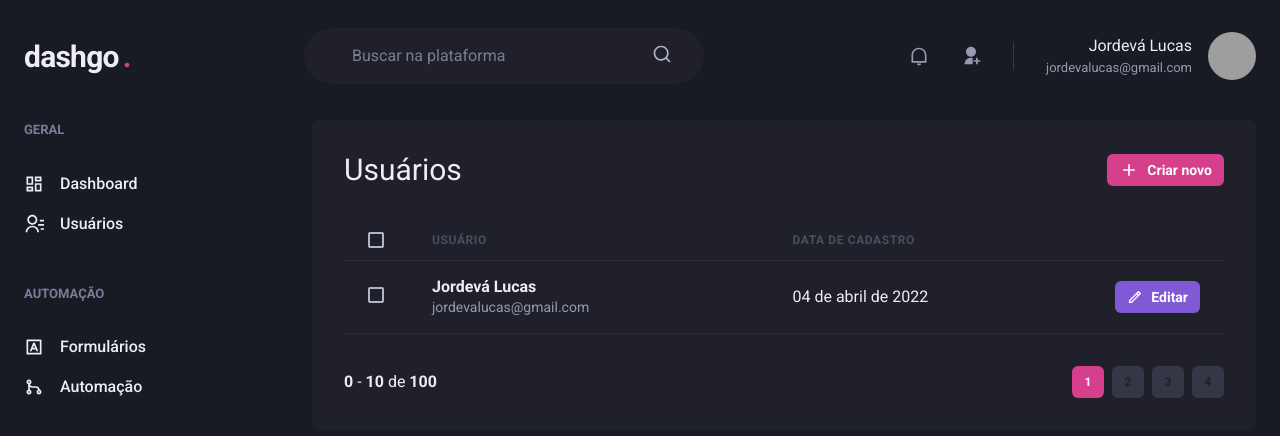
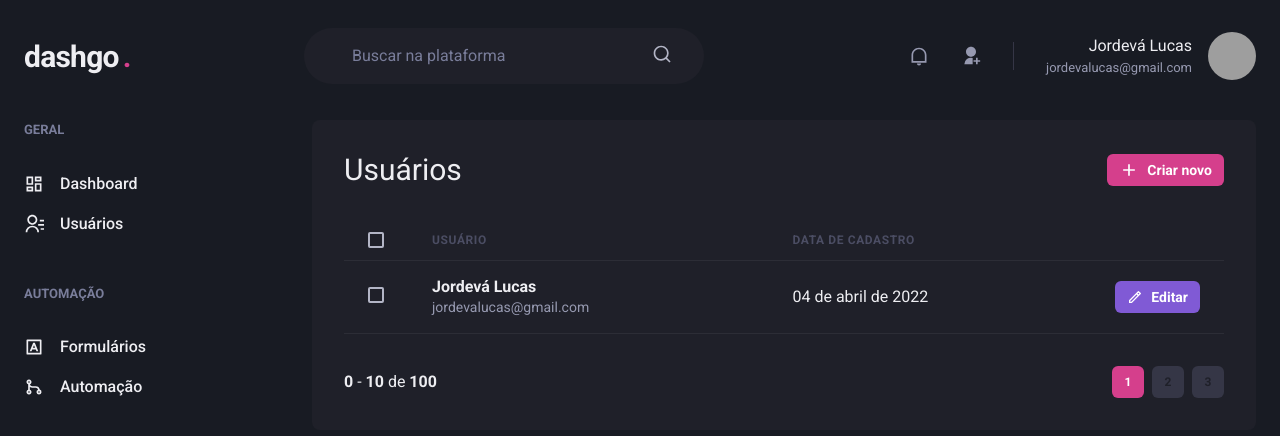
Before and after one commit to jordelucas/dashgo, a Next.js app: page /users in a window 1280 px wide. Shown: the top 436 px of the page. Built offline with nearby package versions, Linux system fonts and the light colour scheme; grey boxes are pictures that could not be loaded.

Commit message:
modularize Pagination component

```diff
--- a/src/components/Pagination.tsx
+++ /dev/null
@@ -1,65 +0,0 @@
-import { Box, Button, Stack } from '@chakra-ui/react';
-
-export function Pagination() {
-  return (
-    <Stack
-      direction='row'
-      spacing='6'
-      marginTop='8'
-      justifyContent='space-between'
-      alignItems='center'
-    >
-      <Box>
-        <strong>0</strong> - <strong>10</strong> de <strong>100</strong>
-      </Box>
-      <Stack direction='row' spacing='2'>
-        <Button
-          size='sm'
-          fontSize='xs'
-          width='4'
-          colorScheme='pink'
-          disabled
-          _disabled={{
-            background: 'pink.500',
-            cursor: 'default',
-          }}
-        >
-          1
-        </Button>
-        <Button
-          size='sm'
-          fontSize='xs'
-          width='4'
-          background='gray.700'
-          _hover={{
-            background: 'gray.500',
-          }}
-        >
-          2
-        </Button>
-        <Button
-          size='sm'
-          fontSize='xs'
-          width='4'
-          background='gray.700'
-          _hover={{
-            background: 'gray.500',
-          }}
-        >
-          3
-        </Button>
-        <Button
-          size='sm'
-          fontSize='xs'
-          width='4'
-          background='gray.700'
-          _hover={{
-            background: 'gray.500',
-          }}
-        >
-          4
-        </Button>
-      </Stack>
-    </Stack>
-  );
-}
--- /dev/null
+++ b/src/components/Pagination/PaginationItem.tsx
@@ -0,0 +1,43 @@
+import { Button } from '@chakra-ui/react';
+
+interface PaginationItemProps {
+  number: number;
+  isCurrent?: boolean;
+}
+
+export function PaginationItem({
+  number,
+  isCurrent = false,
+}: PaginationItemProps) {
+  if (isCurrent) {
+    return (
+      <Button
+        size='sm'
+        fontSize='xs'
+        width='4'
+        colorScheme='pink'
+        disabled
+        _disabled={{
+          background: 'pink.500',
+          cursor: 'default',
+        }}
+      >
+        {number}
+      </Button>
+    )
+  }
+
+  return (
+    <Button
+      size='sm'
+      fontSize='xs'
+      width='4'
+      background='gray.700'
+      _hover={{
+        background: 'gray.500',
+      }}
+    >
+      {number}
+    </Button>
+  )
+}
--- /dev/null
+++ b/src/components/Pagination/index.tsx
@@ -0,0 +1,23 @@
+import { Box, Button, Stack } from '@chakra-ui/react';
+import { PaginationItem } from './PaginationItem';
+
+export function Pagination() {
+  return (
+    <Stack
+      direction='row'
+      spacing='6'
+      marginTop='8'
+      justifyContent='space-between'
+      alignItems='center'
+    >
+      <Box>
+        <strong>0</strong> - <strong>10</strong> de <strong>100</strong>
+      </Box>
+      <Stack direction='row' spacing='2'>
+        <PaginationItem number={1} isCurrent />
+        <PaginationItem number={2} />
+        <PaginationItem number={3} />
+      </Stack>
+    </Stack>
+  );
+}
```
